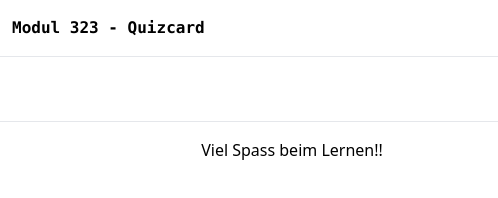
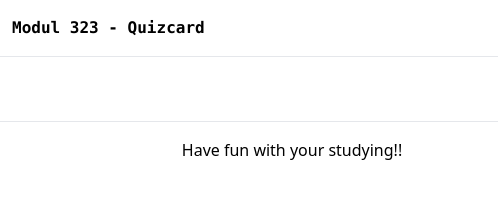
Before and after one commit to shanthosh04/M323LB2, a website: page src/index.html in a window 1280 px wide. Shown: the full height of the page, 348-846 px from the left. Drawn offline with nearby package versions, Linux system fonts and the light colour scheme.

Commit message:
bearbeitung footer in englisch

```diff
--- a/src/index.html
+++ b/src/index.html
@@ -15,7 +15,7 @@
     </header>
     <main class="max-w-lg m-auto py-4 flex flex-col items-center gap-4" id="app"></main>
     <footer class="p-4">
-      <div class="max-w-2xl m-auto text-center border-t-gray-200 border-t pt-4">Viel Spass beim Lernen!!</div>
+      <div class="max-w-2xl m-auto text-center border-t-gray-200 border-t pt-4"> Have fun with your studying!!</div>
     </footer>
   </body>
 </html>
```
Also changed, not shown: src/index.js (+3 -13 lines).
